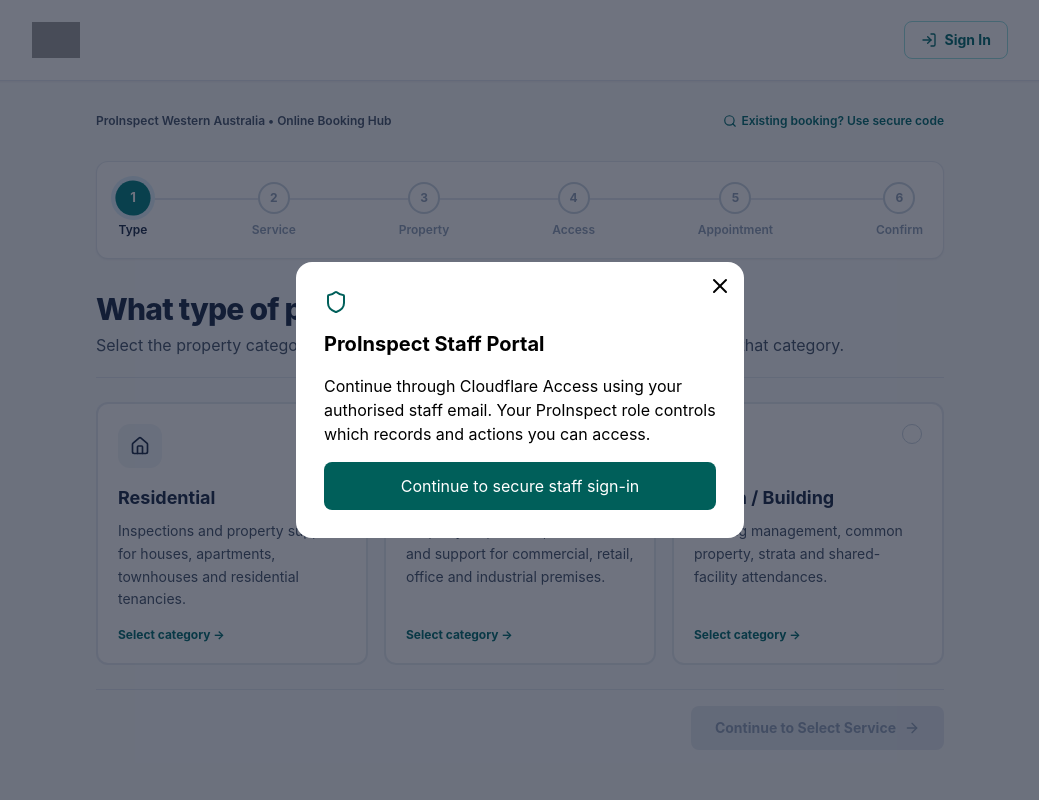
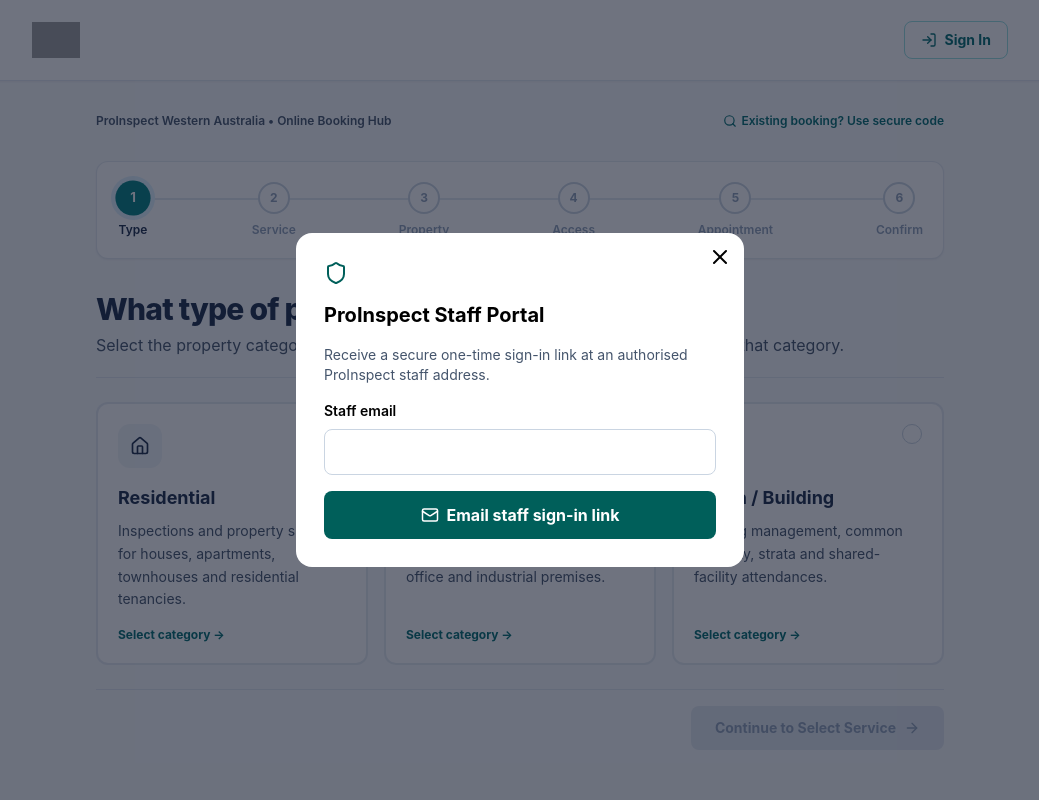
Before and after one commit to info-rbp/ProInspect-Booking-Portal-Application, a React (Vite) app: page / in a window 1280 px wide. Both pictures are taken after a click on the button 928 px from the left and 464 px from the top of the page. Shown: the top 800 px of the page, without its empty margins (120-1159 px from the left). Built offline with nearby package versions, Linux system fonts and the light colour scheme; no server answers; grey boxes are pictures that could not be loaded.

Commit message:
feat(cloudflare): add staff email sign-in UI

```diff
--- a/src/components/admin/AdminLoginModal.tsx
+++ b/src/components/admin/AdminLoginModal.tsx
@@ -1,6 +1,36 @@
-import React from 'react';
-import {X,Shield} from 'lucide-react';
-import type {User} from '../../services/session';
-export const AdminLoginModal:React.FC<{isOpen:boolean;onClose:()=>void;onLoginSuccess:(user:User)=>void}>=({isOpen,onClose})=>!isOpen?null:(
- <div className="fixed inset-0 z-50 bg-slate-900/60 flex items-center justify-center p-4"><section role="dialog" aria-modal="true" aria-labelledby="staff-login-title" className="bg-white rounded-2xl max-w-md w-full p-7 relative"><button aria-label="Close" onClick={onClose} className="absolute top-3 right-3"><X/></button><Shield className="text-teal-800 mb-4"/><h2 id="staff-login-title" className="text-xl font-bold">ProInspect Staff Portal</h2><p className="my-4">Continue through Cloudflare Access using your authorised staff email. Your ProInspect role controls which records and actions you can access.</p><a href="/admin" className="block text-center bg-teal-800 text-white rounded-lg py-3">Continue to secure staff sign-in</a></section></div>
-);
+import React, {useState} from 'react';
+import {Loader2,Mail,Shield,X} from 'lucide-react';
+import {completeSignIn,requestSignIn,tenantEmailLinkIsActive,type User} from '../../services/session';
+
+export const AdminLoginModal:React.FC<{isOpen:boolean;onClose:()=>void;onLoginSuccess:(user:User)=>void}>=({isOpen,onClose,onLoginSuccess})=>{
+ const [email,setEmail]=useState(''),[busy,setBusy]=useState(false),[sent,setSent]=useState(false),[error,setError]=useState('');
+ const completing=tenantEmailLinkIsActive();
+ if(!isOpen)return null;
+ async function submit(event:React.FormEvent){
+  event.preventDefault();setBusy(true);setError('');
+  try{
+   if(completing){const {user}=await completeSignIn(email,'admin');onLoginSuccess(user);onClose();}
+   else{await requestSignIn(email,'admin');setSent(true);}
+  }catch(value){setError(value instanceof Error?value.message:'Unable to sign in.');}
+  finally{setBusy(false);}
+ }
+ return <div className="fixed inset-0 z-50 bg-slate-900/60 flex items-center justify-center p-4">
+  <section role="dialog" aria-modal="true" aria-labelledby="staff-login-title" className="bg-white rounded-2xl max-w-md w-full p-7 relative">
+   <button aria-label="Close" onClick={onClose} className="absolute top-3 right-3"><X/></button>
+   <Shield className="text-teal-800 mb-4"/>
+   <h2 id="staff-login-title" className="text-xl font-bold">ProInspect Staff Portal</h2>
+   <p className="my-4 text-sm text-slate-600">{completing?'Enter the authorised staff email that received this link to complete sign-in.':'Receive a secure one-time sign-in link at an authorised ProInspect staff address.'}</p>
+   <form onSubmit={submit} className="space-y-4">
+    <label className="block text-sm font-semibold">Staff email
+     <input type="email" autoComplete="email" required value={email} onChange={event=>setEmail(event.target.value)} className="mt-2 block w-full rounded-lg border border-slate-300 p-3"/>
+    </label>
+    {error&&<p role="alert" className="text-sm text-red-700">{error}</p>}
+    {sent&&<p role="status" className="text-sm text-emerald-700">Check your inbox for the one-time sign-in link.</p>}
+    <button disabled={busy} className="w-full rounded-lg bg-teal-800 py-3 font-bold text-white flex items-center justify-center gap-2 disabled:opacity-60">
+     {busy?<Loader2 className="animate-spin" size={18}/>:<Mail size={18}/>}
+     {completing?'Complete staff sign-in':'Email staff sign-in link'}
+    </button>
+   </form>
+  </section>
+ </div>;
+};
```
